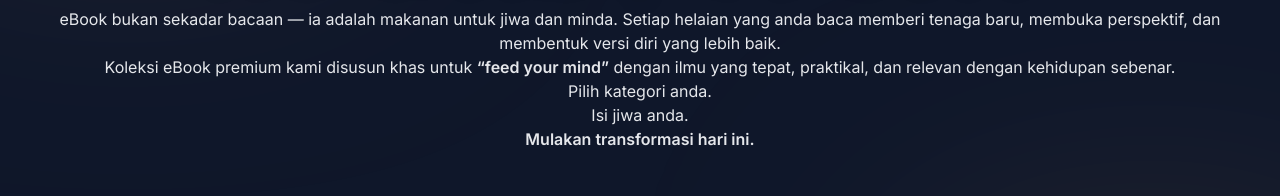
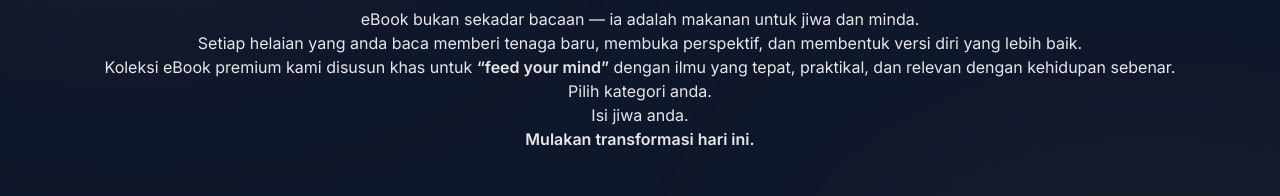
Before and after one commit to daebook89/daebook, a plain HTML site: page index.html in a window 1280 px wide. Shown: the part 326-522 px from the top of the page. Drawn offline with nearby package versions, Linux system fonts and the light colour scheme.

Commit message:
Update index.html

```diff
--- a/index.html
+++ b/index.html
@@ -96,7 +96,7 @@
         </h1>
         <p class="text-gray-400 text-lg md:text-xl max-w-2xl mx-auto font-light">
            <p>
-      eBook bukan sekadar bacaan — ia adalah makanan untuk jiwa dan minda.
+      eBook bukan sekadar bacaan — ia adalah makanan untuk jiwa dan minda.<p>
       Setiap helaian yang anda baca memberi tenaga baru, membuka perspektif,
       dan membentuk versi diri yang lebih baik.
     </p>
```
